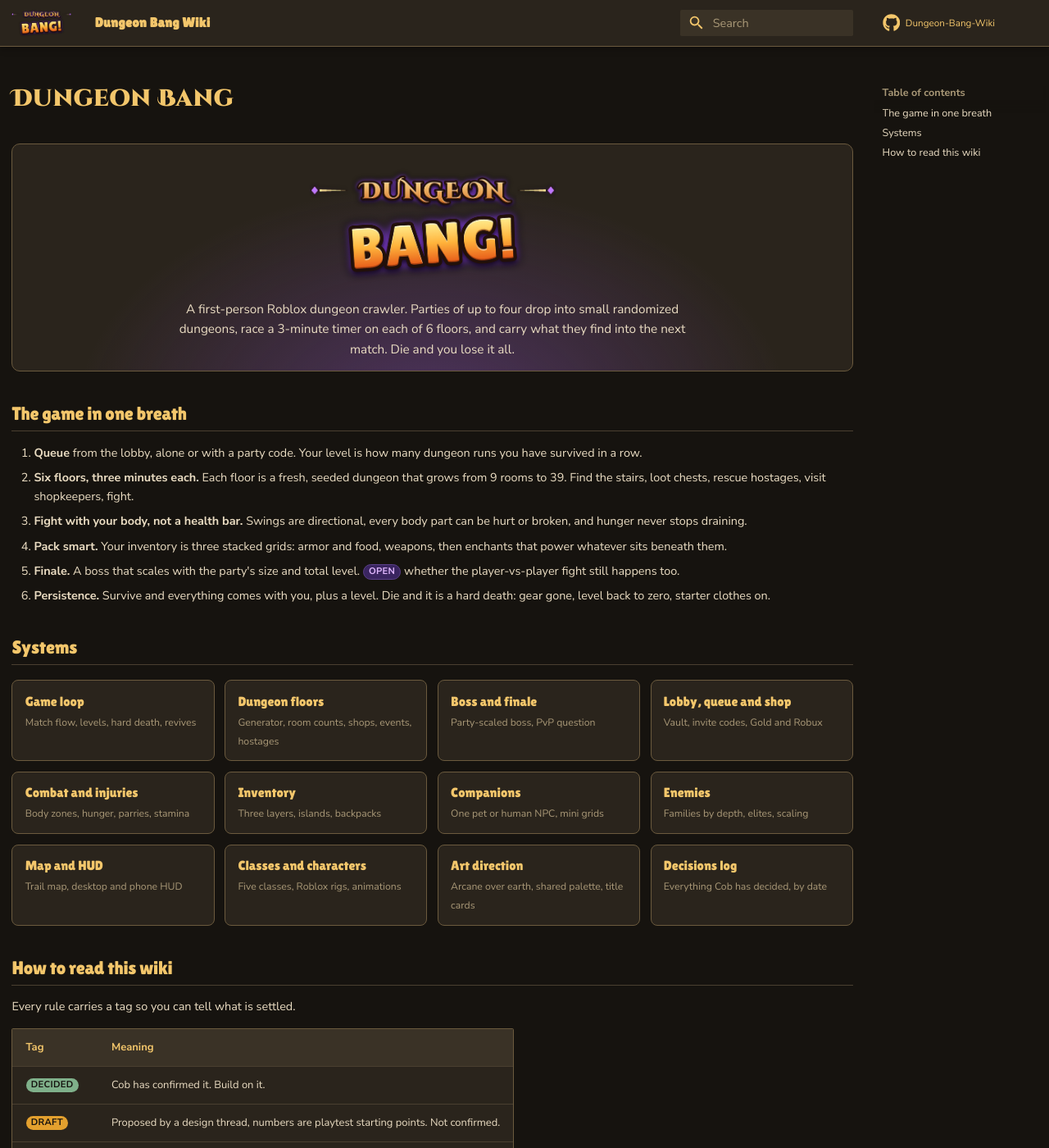
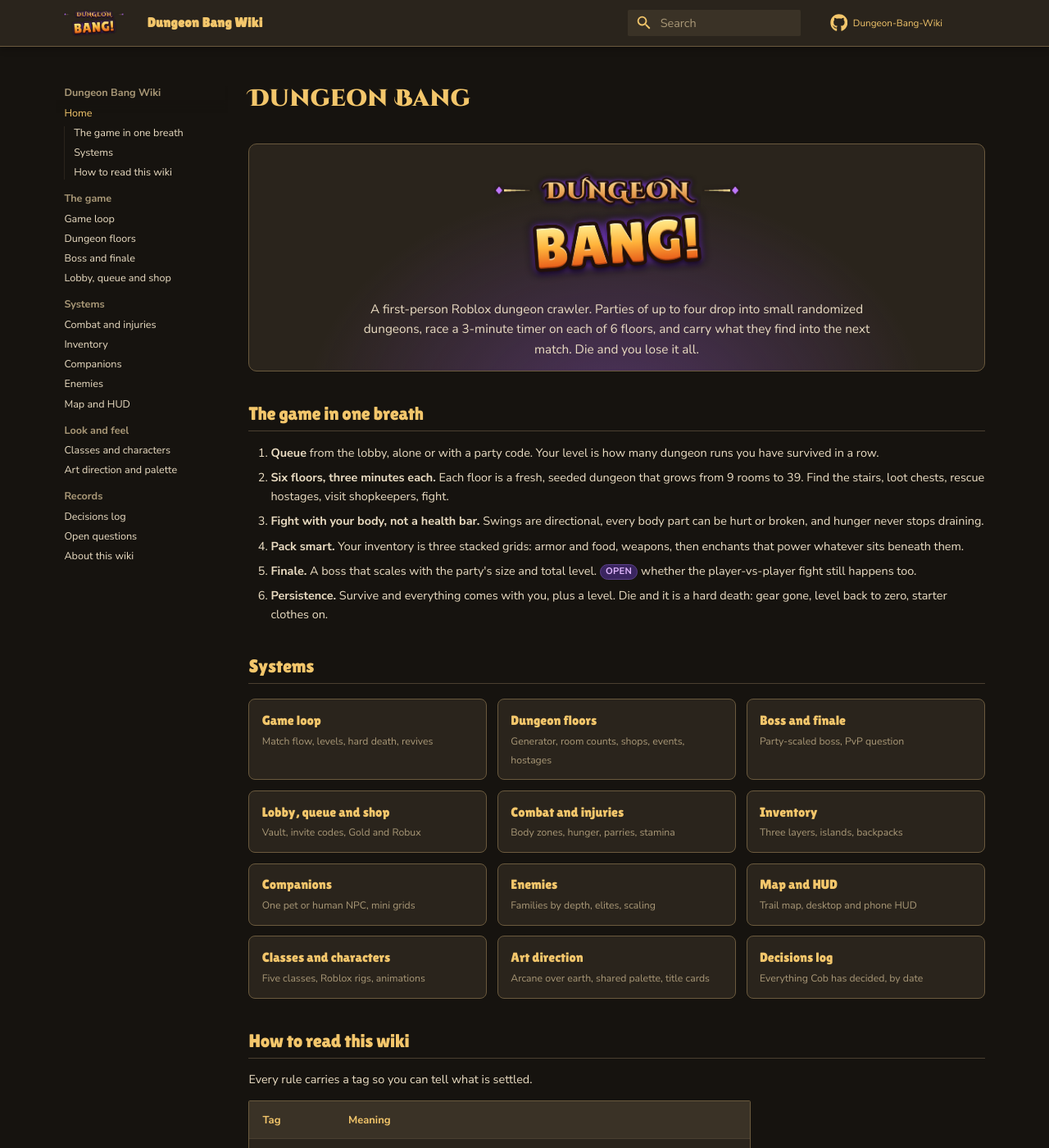
Before and after one commit to iamlegendok/Dungeon-Bang-Wiki, an MkDocs documentation site: the page built from docs/index.md, in a window 1280 px wide and 1400 px high. Shown: the whole window at 82% size. Built offline with MkDocs 1.6.1 and Material for MkDocs 9.7.7, drawn with Linux system fonts in a browser that asks for light colours; comment, search, counter and statistics services are not loaded.

Commit message:
Move page contents to the left sidebar and narrow the layout
Co-Authored-By: Claude Opus 5.5 (1M context) <noreply@anthropic.com>
Claude-Session: https://claude.ai/code/session_01BBz4VfGTsvBuNKXe58LieA

```diff
--- a/docs/assets/css/dungeon.css
+++ b/docs/assets/css/dungeon.css
@@ -195,6 +195,7 @@ body { background: var(--db-bg-base); }
 html { font-size: 112.5%; }
 @media screen and (min-width: 100em) { html { font-size: 112.5%; } }
 @media screen and (min-width: 125em) { html { font-size: 118.75%; } }
-.md-grid { max-width: 76rem; }
+/* Contents sit in the left sidebar (toc.integrate), so one narrower column is enough. */
+.md-grid { max-width: 64rem; }
 .hero img { max-width: min(300px, 80%); }
 .hero { padding: 1rem 1rem .8rem; }
--- a/mkdocs.yml
+++ b/mkdocs.yml
@@ -23,6 +23,7 @@ theme:
     - navigation.footer
     - navigation.indexes
     - toc.follow
+    - toc.integrate
     - search.highlight
     - search.suggest
     - content.code.copy
```
Also changed, not shown: docs/index.md (+0 -5 lines).
